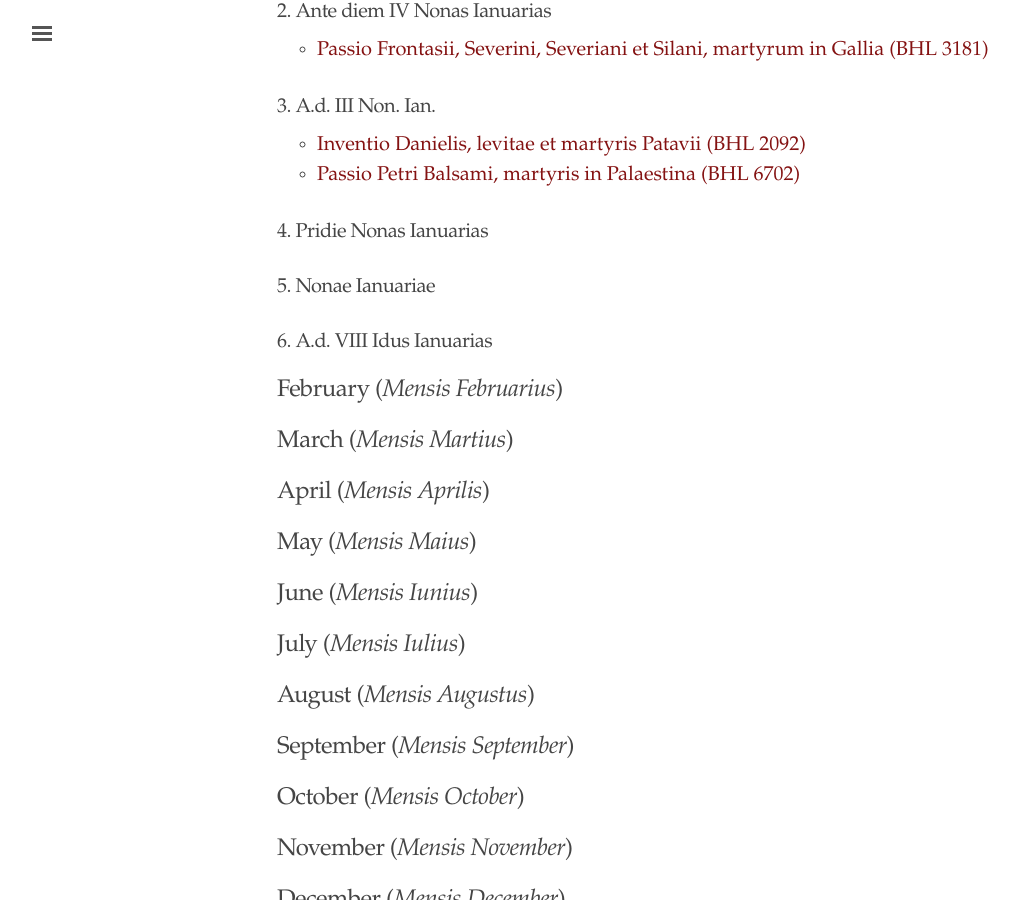
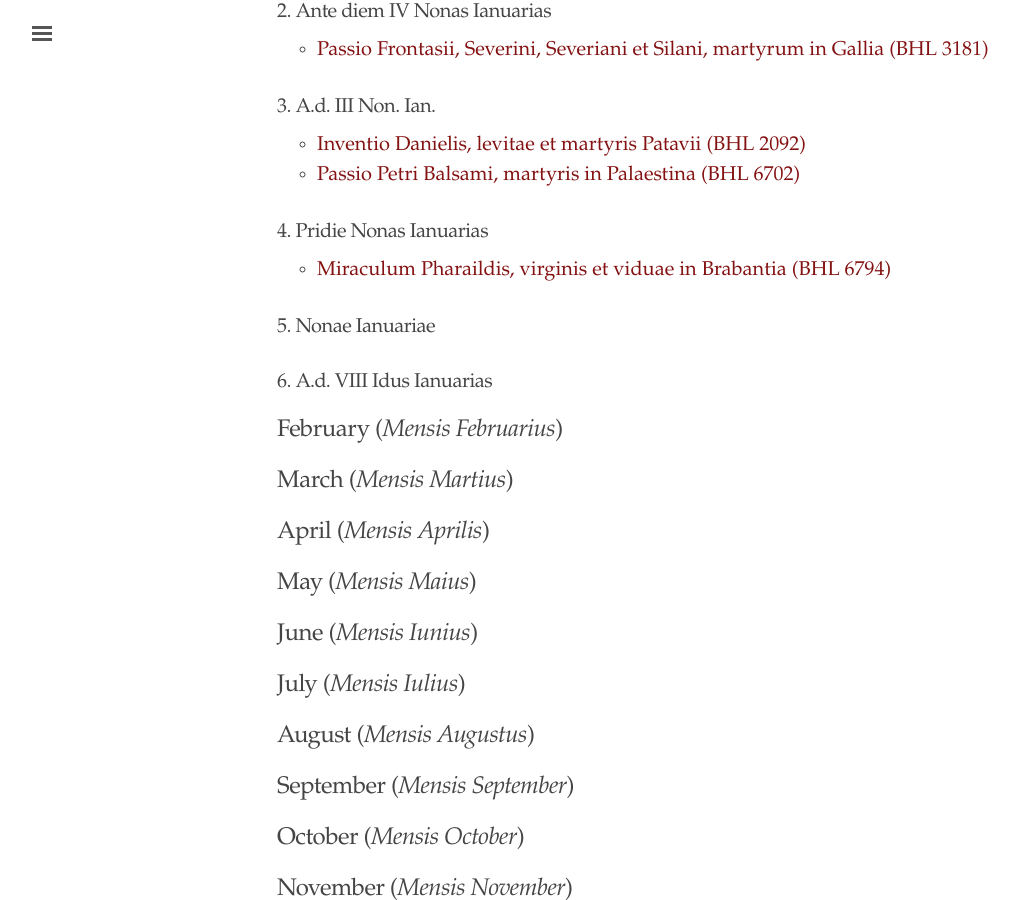
Before and after one commit to cjkoepke1/latin-hagiography, a Jekyll site: the page built from index.md, in a window 1280 px wide and 900 px high, scrolled down 773 px. Shown: the whole window, without its empty margins (3-1022 px from the left). Built offline with Jekyll 4.4.1, drawn with Linux system fonts in a browser that asks for light colours.

Commit message:
added miraculum pharaildis

```diff
--- a/index.md
+++ b/index.md
@@ -33,6 +33,7 @@ title: "Latin Hagiography"
 
 ### 4. Pridie Nonas Ianuarias
 
+- [Miraculum Pharaildis, virginis et viduae in Brabantia (BHL 6794)](https://cjkoepke1.github.io/latin-hagiography/texts/miraculum-pharaildis)
 
 ### 5. Nonae Ianuariae
 
```
